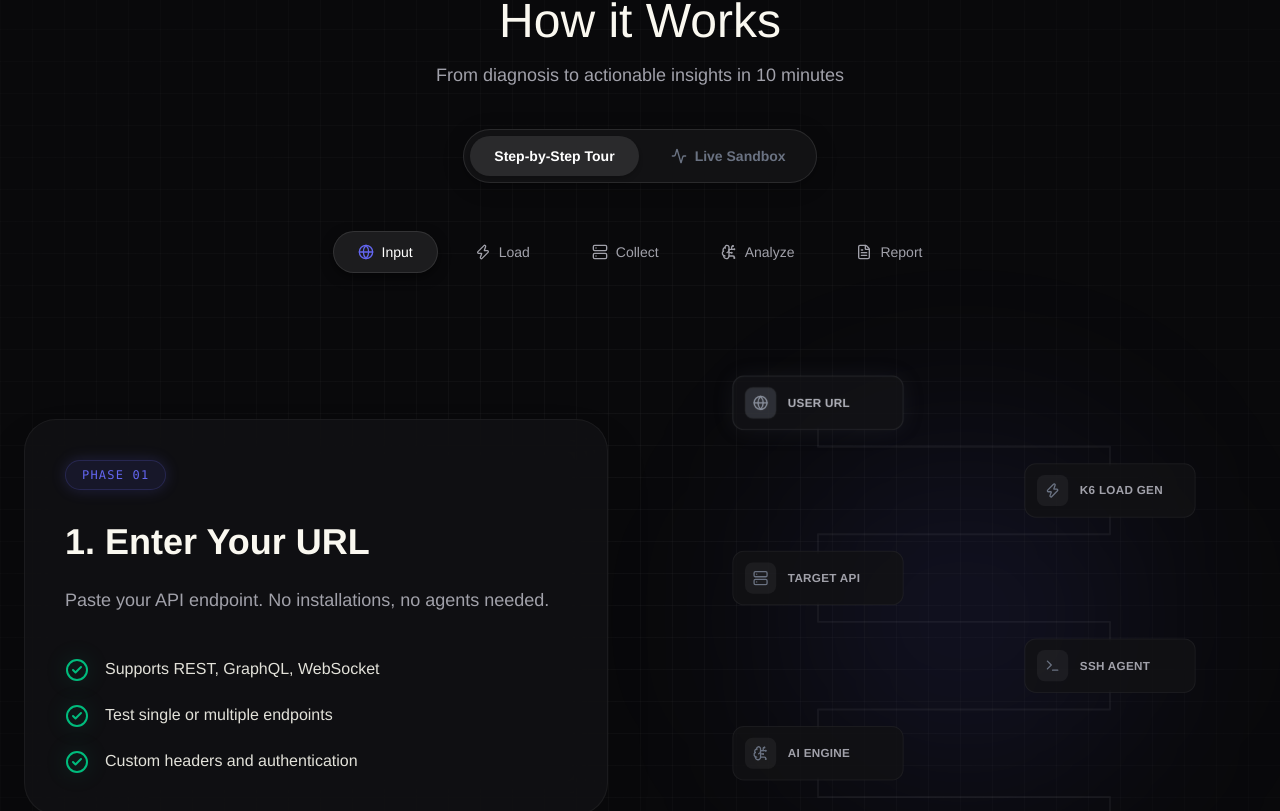
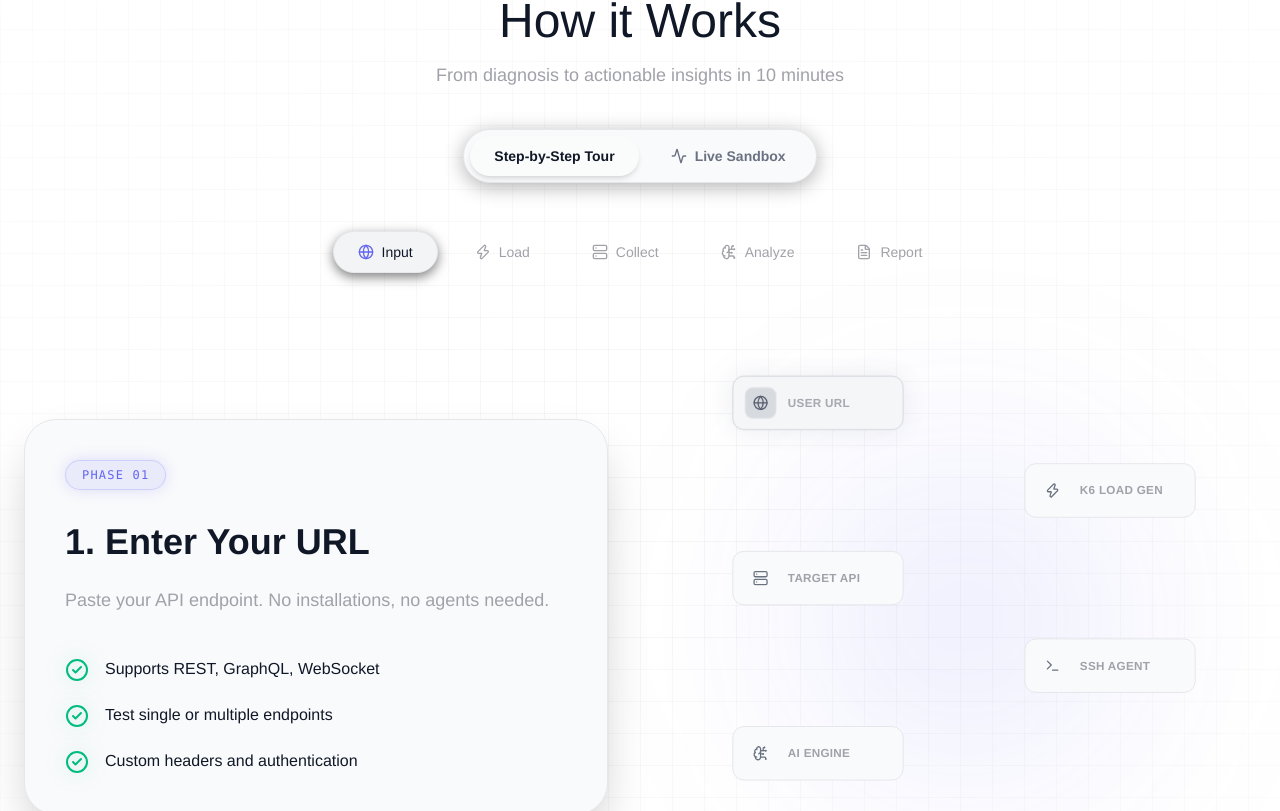
Before and after one commit to SoumyaranjanDS/testyoursite, a React (Vite) app in the folder frontend/: page / in a window 1280 px wide. Shown: the part 855-1666 px from the top of the page. Built offline with nearby package versions, Linux system fonts and the light colour scheme.

Commit message:
Update HowItWorks.jsx

```diff
--- a/frontend/src/components/home/HowItWorks.jsx
+++ b/frontend/src/components/home/HowItWorks.jsx
@@ -182,9 +182,9 @@ const TourMode = () => {
       <foreignObject x={cx - 125} y={cy - 60} width="250" height="120" className="overflow-visible">
         <div className="w-full h-full relative flex items-center justify-center">
           <div className="absolute inset-0 flex items-center justify-center">
-            <div className="flex items-center gap-3 px-3 py-2 w-[176px] h-[56px] rounded-xl border bg-[#121214]/80 border-white/5 text-[var(--muted)]">
+            <div className="flex items-center gap-3 px-3 py-2 w-[176px] h-[56px] rounded-xl border bg-gray-50 dark:bg-[#121214]/80 border-gray-200 dark:border-white/5 text-[var(--muted)]">
               <div className="p-2 rounded-lg bg-white/5">
-                <Icon className="w-4 h-4 text-gray-500" />
+                <Icon className="w-4 h-4 text-gray-500 dark:text-gray-500" />
               </div>
               <span className="text-xs font-bold tracking-wide uppercase">{label}</span>
             </div>
@@ -208,7 +208,7 @@ const TourMode = () => {
                   style={{ boxShadow: `0 0 25px ${t.glow}` }}
                 >
                   <div className={`p-2 rounded-lg ${t.solid}`}>
-                    <Icon className="w-4 h-4 text-white" />
+                    <Icon className="w-4 h-4 text-gray-900 dark:text-white" />
                   </div>
                   <span className="text-xs font-bold tracking-wide uppercase">{label}</span>
                 </div>
@@ -233,8 +233,8 @@ const TourMode = () => {
               onClick={() => setActiveTab(phase.id)}
               className={`px-6 py-2.5 rounded-full font-medium text-sm transition-all duration-300 flex items-center gap-2
                 ${isActive
-                  ? 'bg-[#1c1c1e] text-white border border-white/10 shadow-[0_4px_12px_rgba(0,0,0,0.5)]'
-                  : 'bg-transparent text-[var(--muted)] hover:bg-[#1c1c1e]/50 hover:text-white border border-transparent'
+                  ? 'bg-gray-100 dark:bg-[#1c1c1e] text-gray-900 dark:text-white border border-gray-200 dark:border-white/10 shadow-[0_4px_12px_rgba(0,0,0,0.5)]'
+                  : 'bg-transparent text-[var(--muted)] hover:bg-gray-100 dark:bg-[#1c1c1e]/50 hover:text-gray-900 dark:text-white border border-transparent'
                 }
               `}
             >
@@ -254,13 +254,13 @@ const TourMode = () => {
               animate={{ opacity: 1, x: 0 }}
               exit={{ opacity: 0, x: 30 }}
               transition={{ duration: 0.4, ease: "easeOut" }}
-              className="bg-[#121214]/80 backdrop-blur-xl border border-white/5 p-10 rounded-[2rem] shadow-2xl"
+              className="bg-gray-50 dark:bg-[#121214]/80 backdrop-blur-xl border border-gray-200 dark:border-white/5 p-10 rounded-[2rem] shadow-2xl"
             >
               <div className="inline-flex items-center justify-center px-4 py-1.5 bg-accent/10 border border-accent/20 text-accent text-xs font-mono rounded-full mb-8 tracking-widest uppercase shadow-[0_0_15px_rgba(99,102,241,0.2)]">
                 Phase 0{activeTab + 1}
               </div>
 
-              <h3 className="text-3xl md:text-4xl font-bold text-milky mb-6">
+              <h3 className="text-3xl md:text-4xl font-bold text-gray-900 dark:text-milky mb-6">
                 {phases[activeTab].title}
               </h3>
               <p className="text-lg text-[var(--muted)] mb-10 leading-relaxed">
@@ -277,7 +277,7 @@ const TourMode = () => {
                     className="flex gap-4 items-start"
                   >
                     <CheckCircle2 className="w-6 h-6 text-emerald-500 shrink-0 mt-0.5 drop-shadow-[0_0_10px_rgba(16,185,129,0.3)]" />
-                    <span className="text-milky/90 leading-relaxed text-base">{detail}</span>
+                    <span className="text-gray-900 dark:text-milky/90 leading-relaxed text-base">{detail}</span>
                   </motion.div>
                 ))}
               </div>
@@ -378,7 +378,7 @@ const SimulationNode = ({ icon: Icon, label, cx, cy, theme, pulseSpeed = 0.8, si
     <foreignObject x={cx - 125} y={cy - 60} width="250" height="120" className="overflow-visible">
       <div className="w-full h-full relative flex items-center justify-center">
         <div className="absolute inset-0 flex items-center justify-center">
-          <div className="flex items-center gap-3 px-3 py-2 w-[176px] h-[56px] rounded-xl border bg-[#121214]/80 border-white/5 shadow-[0_4px_12px_rgba(0,0,0,0.3),inset_0_1px_0_rgba(255,255,255,0.05)] text-[var(--muted)] transition-opacity duration-300">
+          <div className="flex items-center gap-3 px-3 py-2 w-[176px] h-[56px] rounded-xl border bg-gray-50 dark:bg-[#121214]/80 border-gray-200 dark:border-white/5 shadow-[0_4px_12px_rgba(0,0,0,0.3),inset_0_1px_0_rgba(255,255,255,0.05)] text-[var(--muted)] transition-opacity duration-300">
             <div className="p-2 rounded-lg bg-white/5">
               <Icon className="w-4 h-4" style={{ color: t.hex }} />
             </div>
@@ -397,7 +397,7 @@ const SimulationNode = ({ icon: Icon, label, cx, cy, theme, pulseSpeed = 0.8, si
             style={{ boxShadow: `0 0 25px ${t.glow}, 0 8px 32px rgba(0,0,0,0.4), inset 0 1px 0 rgba(255,255,255,0.15)` }}
           >
             <div className={`p-2 rounded-lg ${t.solid}`}>
-              <Icon className="w-4 h-4 text-white" />
+              <Icon className="w-4 h-4 text-gray-900 dark:text-white" />
             </div>
             <span className="text-xs font-bold tracking-wide uppercase">{label}</span>
           </div>
@@ -408,12 +408,12 @@ const SimulationNode = ({ icon: Icon, label, cx, cy, theme, pulseSpeed = 0.8, si
 };
 
 const MetricBox = ({ label, value, icon: Icon, color }) => (
-  <div className="bg-[#121214] border border-white/5 rounded-lg p-3 shadow-[0_4px_12px_rgba(0,0,0,0.3),inset_0_1px_0_rgba(255,255,255,0.05)]">
+  <div className="bg-gray-50 dark:bg-[#121214] border border-gray-200 dark:border-white/5 rounded-lg p-3 shadow-[0_4px_12px_rgba(0,0,0,0.3),inset_0_1px_0_rgba(255,255,255,0.05)]">
     <div className="flex items-center gap-2 mb-1">
       <Icon className={`w-3 h-3 ${color}`} />
-      <span className="text-xs text-gray-400">{label}</span>
+      <span className="text-xs text-gray-600 dark:text-gray-400">{label}</span>
     </div>
-    <div className="text-xl font-bold text-white font-mono ">{value}</div>
+    <div className="text-xl font-bold text-gray-900 dark:text-white font-mono ">{value}</div>
   </div>
 );
 
@@ -485,7 +485,7 @@ const SandboxMode = () => {
   return (
     <div className="flex flex-col lg:flex-row gap-16 items-center">
       <div className="w-full lg:w-[45%] relative z-10">
-        <div className="bg-[#121214]/80 backdrop-blur-xl border border-white/5 p-8 rounded-[2rem] shadow-[0_16px_48px_rgba(0,0,0,0.5),inset_0_1px_0_rgba(255,255,255,0.05)] relative overflow-hidden">
+        <div className="bg-gray-50 dark:bg-[#121214]/80 backdrop-blur-xl border border-gray-200 dark:border-white/5 p-8 rounded-[2rem] shadow-[0_16px_48px_rgba(0,0,0,0.5),inset_0_1px_0_rgba(255,255,255,0.05)] relative overflow-hidden">
 
           {simState === "running" && (
             <motion.div
@@ -497,33 +497,33 @@ const SandboxMode = () => {
           )}
 
           <div className="mb-8">
-            <h3 className="text-xl font-bold text-white ">Setup Scenario</h3>
-            <p className="text-sm text-gray-500 mt-1">Configure and trigger a live diagnostic test</p>
+            <h3 className="text-xl font-bold text-gray-900 dark:text-white ">Setup Scenario</h3>
+            <p className="text-sm text-gray-500 dark:text-gray-500 mt-1">Configure and trigger a live diagnostic test</p>
           </div>
 
           <div className="space-y-6">
             <div className="space-y-2">
               <label className="text-sm font-medium text-gray-300 flex items-center gap-2">
-                <Globe className="w-4 h-4 text-gray-500" /> Target Endpoint
+                <Globe className="w-4 h-4 text-gray-500 dark:text-gray-500" /> Target Endpoint
               </label>
-              <input type="text" className="w-full bg-[#09090b] border border-white/10 rounded-xl p-3.5 text-white text-sm focus:outline-none focus:border-accent/50 transition-colors" defaultValue="https://api.example.com/graphql" disabled={simState !== "idle"} />
+              <input type="text" className="w-full bg-white dark:bg-[#09090b] border border-gray-200 dark:border-white/10 rounded-xl p-3.5 text-gray-900 dark:text-white text-sm focus:outline-none focus:border-accent/50 transition-colors" defaultValue="https://api.example.com/graphql" disabled={simState !== "idle"} />
             </div>
 
             <div className="grid grid-cols-2 gap-4">
               <div className="space-y-2">
                 <label className="text-sm font-medium text-gray-300">Requests per Sec</label>
-                <input type="number" value={rps} onChange={(e) => setRps(Number(e.target.value))} className="w-full bg-[#09090b] border border-white/10 rounded-xl p-3.5 text-white text-sm focus:outline-none focus:border-accent/50 transition-colors" disabled={simState !== "idle"} />
+                <input type="number" value={rps} onChange={(e) => setRps(Number(e.target.value))} className="w-full bg-white dark:bg-[#09090b] border border-gray-200 dark:border-white/10 rounded-xl p-3.5 text-gray-900 dark:text-white text-sm focus:outline-none focus:border-accent/50 transition-colors" disabled={simState !== "idle"} />
               </div>
               <div className="space-y-2">
                 <label className="text-sm font-medium text-gray-300">Duration (sec)</label>
-                <input type="number" value={duration} onChange={(e) => setDuration(Number(e.target.value))} className="w-full bg-[#09090b] border border-white/10 rounded-xl p-3.5 text-white text-sm focus:outline-none focus:border-accent/50 transition-colors" disabled={simState !== "idle"} />
+                <input type="number" value={duration} onChange={(e) => setDuration(Number(e.target.value))} className="w-full bg-white dark:bg-[#09090b] border border-gray-200 dark:border-white/10 rounded-xl p-3.5 text-gray-900 dark:text-white text-sm focus:outline-none focus:border-accent/50 transition-colors" disabled={simState !== "idle"} />
               </div>
             </div>
 
             <button
               onClick={() => simState === "report" ? setSimState("idle") : startSimulation()}
               disabled={simState !== "idle" && simState !== "report"}
-              className="w-full bg-[#1c1c1e] hover:bg-[#2c2c2e] text-white border border-white/10 py-3.5 rounded-xl font-medium shadow-[0_4px_14px_rgba(0,0,0,0.3),inset_0_1px_0_rgba(255,255,255,0.05)] transition-all disabled:opacity-50 disabled:cursor-not-allowed flex items-center justify-center gap-2"
+              className="w-full bg-gray-100 dark:bg-[#1c1c1e] hover:bg-[#2c2c2e] text-gray-900 dark:text-white border border-gray-200 dark:border-white/10 py-3.5 rounded-xl font-medium shadow-[0_4px_14px_rgba(0,0,0,0.3),inset_0_1px_0_rgba(255,255,255,0.05)] transition-all disabled:opacity-50 disabled:cursor-not-allowed flex items-center justify-center gap-2"
             >
               {simState === "idle" ? "Deploy Agents & Run Test" : simState === "starting" ? "Initializing..." : simState === "running" ? "Test in Progress..." : simState === "analyzing" ? "AI Analyzing Logs..." : "Run Another Test"}
             </button>
@@ -535,9 +535,9 @@ const SandboxMode = () => {
                 initial={{ opacity: 0, height: 0, marginTop: 0 }}
                 animate={{ opacity: 1, height: "auto", marginTop: 32 }}
                 exit={{ opacity: 0, height: 0, marginTop: 0 }}
-                className="border-t border-white/10 pt-6 overflow-hidden"
+                className="border-t border-gray-200 dark:border-white/10 pt-6 overflow-hidden"
               >
-                <h4 className="text-xs font-bold text-gray-500 uppercase tracking-wider mb-4 flex items-center gap-2">
+                <h4 className="text-xs font-bold text-gray-500 dark:text-gray-500 uppercase tracking-wider mb-4 flex items-center gap-2">
                   <Activity className="w-3 h-3" /> Live Telemetry
                 </h4>
                 <div className="grid grid-cols-2 gap-4">
@@ -556,9 +556,9 @@ const SandboxMode = () => {
                   >
                     <div>
                       <p className="text-emerald-400 font-bold text-sm mb-1">Root Cause Identified</p>
-                      <p className="text-xs text-gray-400">MongoDB rate limit exceeded. Buffer overflow.</p>
+                      <p className="text-xs text-gray-600 dark:text-gray-400">MongoDB rate limit exceeded. Buffer overflow.</p>
                     </div>
-                    <button onClick={() => setSimState("idle")} className="text-xs px-4 py-2 bg-emerald-500 text-white rounded-lg font-bold hover:bg-emerald-600 transition-colors shadow-[0_0_15px_rgba(16,185,129,0.4)]">
+                    <button onClick={() => setSimState("idle")} className="text-xs px-4 py-2 bg-emerald-500 text-gray-900 dark:text-white rounded-lg font-bold hover:bg-emerald-600 transition-colors shadow-[0_0_15px_rgba(16,185,129,0.4)]">
                       Reset
                     </button>
                   </motion.div>
@@ -660,12 +660,12 @@ const HowItWorks = () => {
   const [viewMode, setViewMode] = useState('tour');
 
   return (
-    <section id="how-it-works" className="py-24 bg-[#09090b] relative overflow-hidden">
+    <section id="how-it-works" className="py-24 bg-white dark:bg-[#09090b] relative overflow-hidden">
       <div className="absolute inset-0 bg-[linear-gradient(to_right,#80808012_1px,transparent_1px),linear-gradient(to_bottom,#80808012_1px,transparent_1px)] bg-[size:32px_32px] [mask-image:radial-gradient(ellipse_100%_100%_at_50%_50%,black_0%,transparent_100%)] pointer-events-none" />
 
       <div className="max-w-[1300px] mx-auto px-6 relative z-10">
         <div className="text-center mb-10">
-          <h2 className="text-4xl md:text-5xl font-medium text-milky mb-4 font-heading">
+          <h2 className="text-4xl md:text-5xl font-medium text-gray-900 dark:text-milky mb-4 font-heading">
             How it Works
           </h2>
           <p className="text-lg text-[var(--muted)]">
@@ -674,16 +674,16 @@ const HowItWorks = () => {
         </div>
 
         <div className="flex justify-center mb-12">
-          <div className="bg-[#121214] border border-white/10 rounded-full p-1.5 flex items-center gap-2 shadow-[0_4px_20px_rgba(0,0,0,0.3)]">
+          <div className="bg-gray-50 dark:bg-[#121214] border border-gray-200 dark:border-white/10 rounded-full p-1.5 flex items-center gap-2 shadow-[0_4px_20px_rgba(0,0,0,0.3)]">
             <button
               onClick={() => setViewMode('tour')}
-              className={`px-6 py-2.5 rounded-full text-sm font-bold transition-all duration-300 ${viewMode === 'tour' ? 'bg-white/10 text-white shadow-md' : 'text-gray-500 hover:text-white hover:bg-white/5'}`}
+              className={`px-6 py-2.5 rounded-full text-sm font-bold transition-all duration-300 ${viewMode === 'tour' ? 'bg-white/10 text-gray-900 dark:text-white shadow-md' : 'text-gray-500 dark:text-gray-500 hover:text-gray-900 dark:text-white hover:bg-white/5'}`}
             >
               Step-by-Step Tour
             </button>
             <button
               onClick={() => setViewMode('sandbox')}
-              className={`px-6 py-2.5 rounded-full text-sm font-bold transition-all duration-300 flex items-center gap-2 ${viewMode === 'sandbox' ? 'bg-accent/20 text-accent border border-accent/30 shadow-[0_0_15px_rgba(99,102,241,0.2)]' : 'text-gray-500 hover:text-white hover:bg-white/5'}`}
+              className={`px-6 py-2.5 rounded-full text-sm font-bold transition-all duration-300 flex items-center gap-2 ${viewMode === 'sandbox' ? 'bg-accent/20 text-accent border border-accent/30 shadow-[0_0_15px_rgba(99,102,241,0.2)]' : 'text-gray-500 dark:text-gray-500 hover:text-gray-900 dark:text-white hover:bg-white/5'}`}
             >
               <Activity className="w-4 h-4" /> Live Sandbox
             </button>
```
